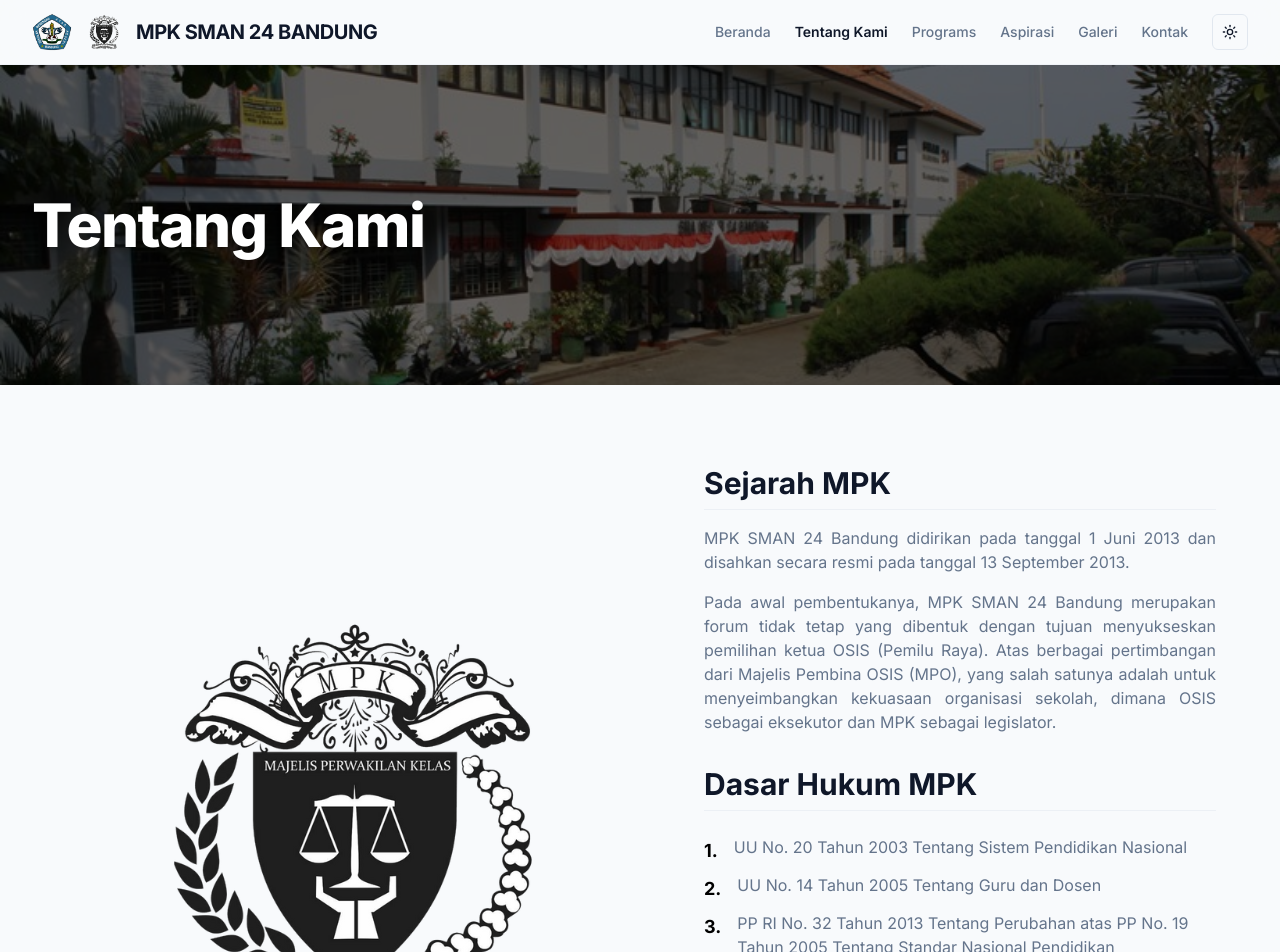
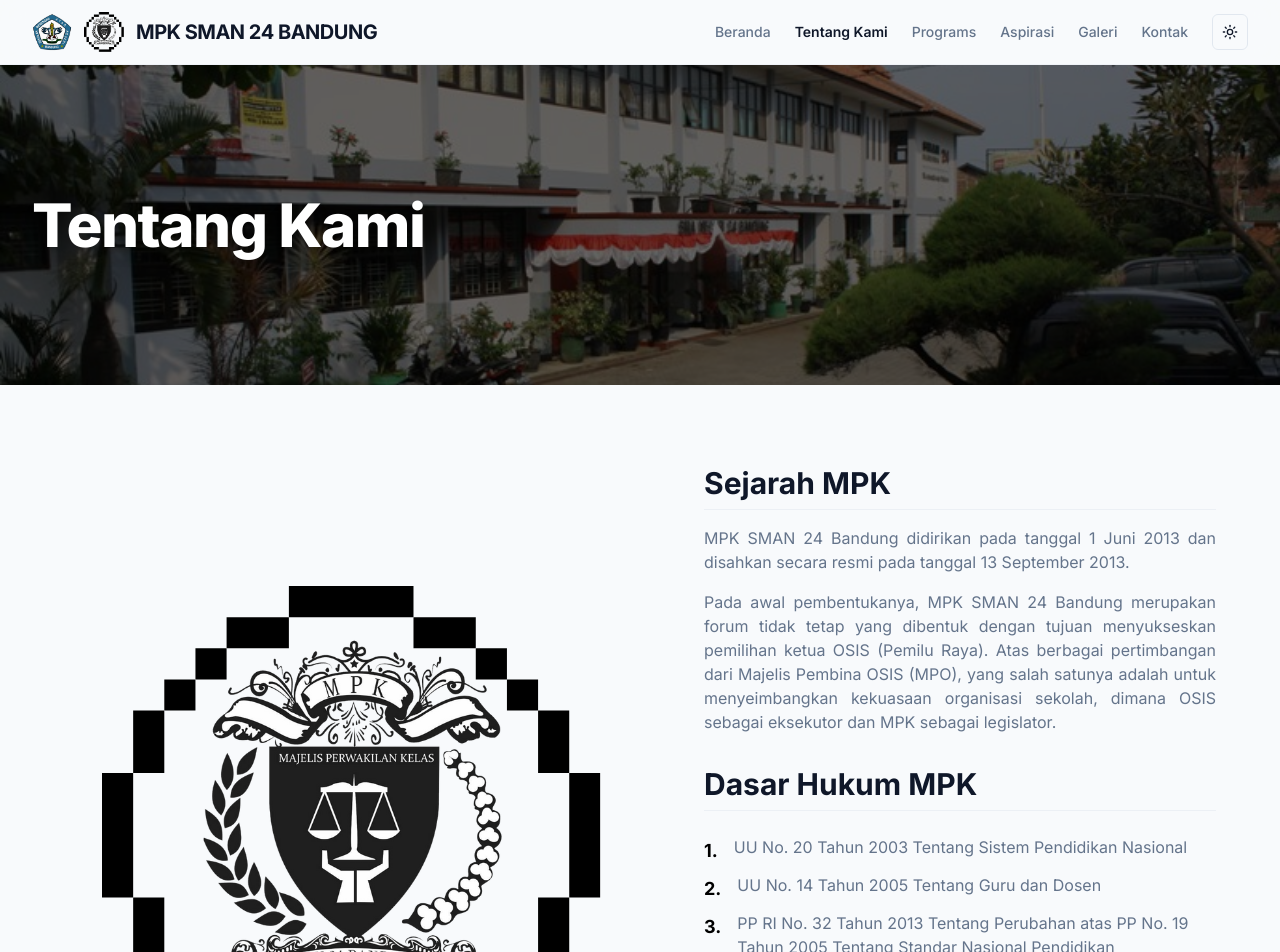
Before and after one commit to Lutzvex/mpk-sman-24-bandung, a Next.js app: page /tentang-kami in a window 1280 px wide. Shown: the top 952 px of the page. Built offline with nearby package versions, Linux system fonts and the light colour scheme.

Commit message:
Replace Logo_MPK.png with mpk.png to remove artifacts

```diff
--- a/src/app/layout.tsx
+++ b/src/app/layout.tsx
@@ -11,8 +11,8 @@ export const metadata: Metadata = {
   title: "MPK SMAN 24 Bandung",
   description: "Official Website of Majelis Perwakilan Kelas SMAN 24 Bandung",
   icons: {
-    icon: "/assets/Logo_MPK.png",
-    apple: "/assets/Logo_MPK.png",
+    icon: "/assets/mpk.png",
+    apple: "/assets/mpk.png",
   },
 };
 
--- a/src/app/tentang-kami/page.tsx
+++ b/src/app/tentang-kami/page.tsx
@@ -155,7 +155,7 @@ export default function About() {
             <div className="flex flex-col md:flex-row items-center gap-6 md:gap-8 lg:gap-16 pl-4 pr-4 md:pl-0 md:pr-0">
               <div className="flex-shrink-0 flex justify-center w-full md:w-1/2 mb-4 md:mb-0">
                 <Image
-                  src="/assets/Logo_MPK.png"
+                  src="/assets/mpk.png"
                   alt="Logo MPK"
                   width={500}
                   height={500}
--- a/src/components/Footer.tsx
+++ b/src/components/Footer.tsx
@@ -17,7 +17,7 @@ export function Footer() {
                 className="object-contain"
               />
               <Image
-                src="/assets/Logo_MPK.png"
+                src="/assets/mpk.png"
                 alt="MPK Logo"
                 width={48}
                 height={48}
--- a/src/components/Navbar.tsx
+++ b/src/components/Navbar.tsx
@@ -33,7 +33,7 @@ export function Navbar() {
             className="w-9 h-9 sm:w-10 sm:h-10 object-contain hover:scale-105 transition-transform"
           />
           <Image
-            src="/assets/Logo_MPK.png"
+            src="/assets/mpk.png"
             alt="MPK Logo"
             width={40}
             height={40}
```
